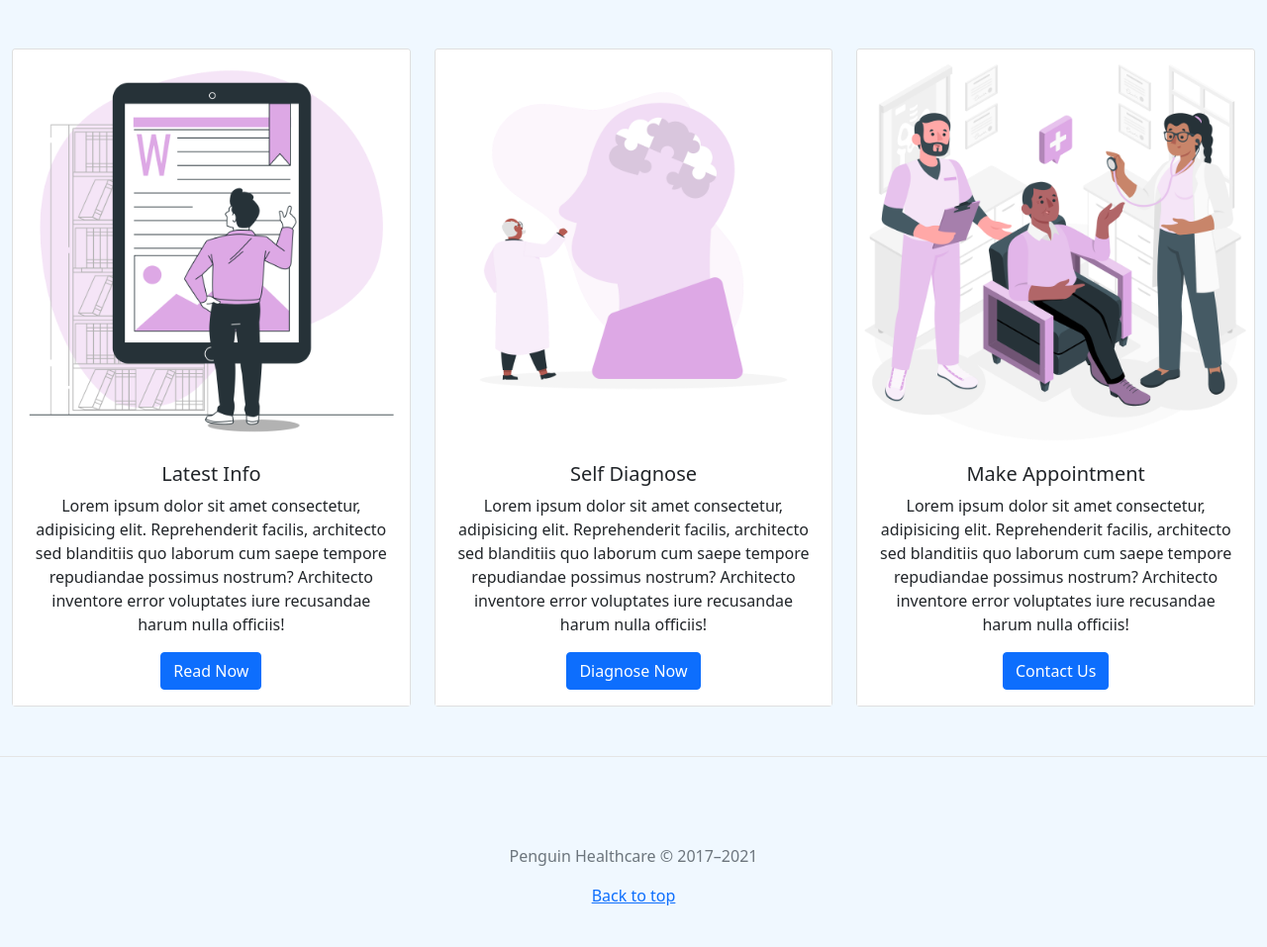
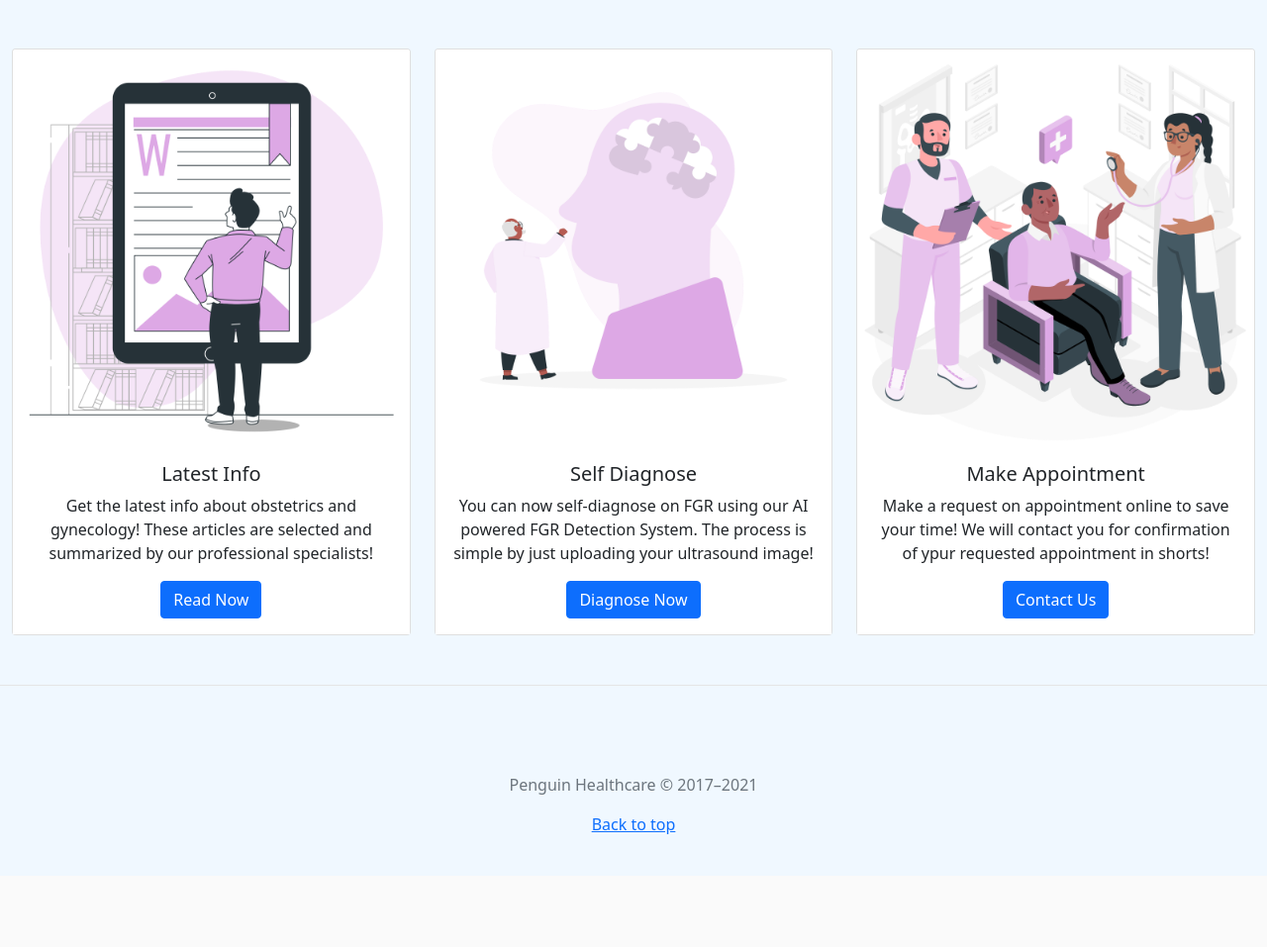
Before and after one commit to ceyeoh/fyp_doppler, a Flask app: page /home in a window 1280 px wide. Shown: the part 96-1053 px from the top of the page at 99% size. After the commit the page ends 939 px from the top, so only its background shows below. Run offline with Flask 2, Linux system fonts and the light colour scheme; a user stored in the database is signed in.

```diff
--- a/website/templates/diagnose.html
+++ b/website/templates/diagnose.html
@@ -6,9 +6,9 @@
         <h1 class="text-center">
             FGR Detection System
         </h1>
-        <p class="desc text-center m-5">The latest AI powered FGR Detection System by Peguin Healthcare. Lorem ipsum
-            dolor sit amet consectetur adipisicing elit. Ipsa ut quisquam tenetur deleniti? Aliquid pariatur ipsam
-            accusamus culpa saepe neque recusandae illo animi natus, officia delectus sequi debitis ducimus quia!
+        <p class="desc text-center m-5">The latest AI powered FGR Detection System by Peguin Healthcare.
+            <br> Please upload your <a href="/sample-ultrasound">ultrasound image</a> to get the result.
+            <br> <b>The result shown is just for reference. Please seek for further advices from our professional doctors.</b>
         </p>
         <p>
             <br>
--- a/website/templates/home.html
+++ b/website/templates/home.html
@@ -30,9 +30,7 @@
                         class="card-img-top bg-white">
                     <div class="card-body bg-white">
                         <h5 class="card-title bg-white">Latest Info</h5>
-                        <p class="card-text bg-white">Lorem ipsum dolor sit amet consectetur, adipisicing elit. Reprehenderit
-                            facilis, architecto sed blanditiis quo laborum cum saepe tempore repudiandae possimus
-                            nostrum? Architecto inventore error voluptates iure recusandae harum nulla officiis!</p>
+                        <p class="card-text bg-white">Get the latest info about obstetrics and gynecology! These articles are selected and summarized by our professional specialists!</p>
                         <a href="/info" class="btn btn-primary">Read Now</a>
                     </div>
                 </div>
@@ -46,9 +44,7 @@
                         class="card-img-top bg-white">
                     <div class="card-body bg-white">
                         <h5 class="card-title bg-white">Self Diagnose</h5>
-                        <p class="card-text bg-white">Lorem ipsum dolor sit amet consectetur, adipisicing elit. Reprehenderit
-                            facilis, architecto sed blanditiis quo laborum cum saepe tempore repudiandae possimus
-                            nostrum? Architecto inventore error voluptates iure recusandae harum nulla officiis!</p>
+                        <p class="card-text bg-white">You can now self-diagnose on FGR using our AI powered FGR Detection System. The process is simple by just uploading your ultrasound image!</p>
                         <a href="/diagnose" class="btn btn-primary">Diagnose Now</a>
                     </div>
                 </div>
@@ -61,9 +57,7 @@
                         class="card-img-top bg-white">
                     <div class="card-body bg-white">
                         <h5 class="card-title bg-white">Make Appointment</h5>
-                        <p class="card-text bg-white">Lorem ipsum dolor sit amet consectetur, adipisicing elit. Reprehenderit
-                            facilis, architecto sed blanditiis quo laborum cum saepe tempore repudiandae possimus
-                            nostrum? Architecto inventore error voluptates iure recusandae harum nulla officiis!</p>
+                        <p class="card-text bg-white">Make a request on appointment online to save your time! We will contact you for confirmation of ypur requested appointment in shorts!</p>
                         <a href="/appointment" class="btn btn-primary">Contact Us</a>
                     </div>
                 </div>
--- a/website/views.py
+++ b/website/views.py
@@ -90,3 +90,8 @@ def delete_appointment():
             db.session.commit()
             flash("Appointment has been cancelled.", category="success")
     return jsonify({})
+
+@views.route("/sample-ultrasound")
+@login_required
+def sample():
+    return render_template("sample_ultrasound.html", user=current_user)
```
Also changed, not shown: website/templates/sample_ultrasound.html (added, +13 -0 lines), website/database.db, website/static/images/sample-ultrasound.jpg (added).
